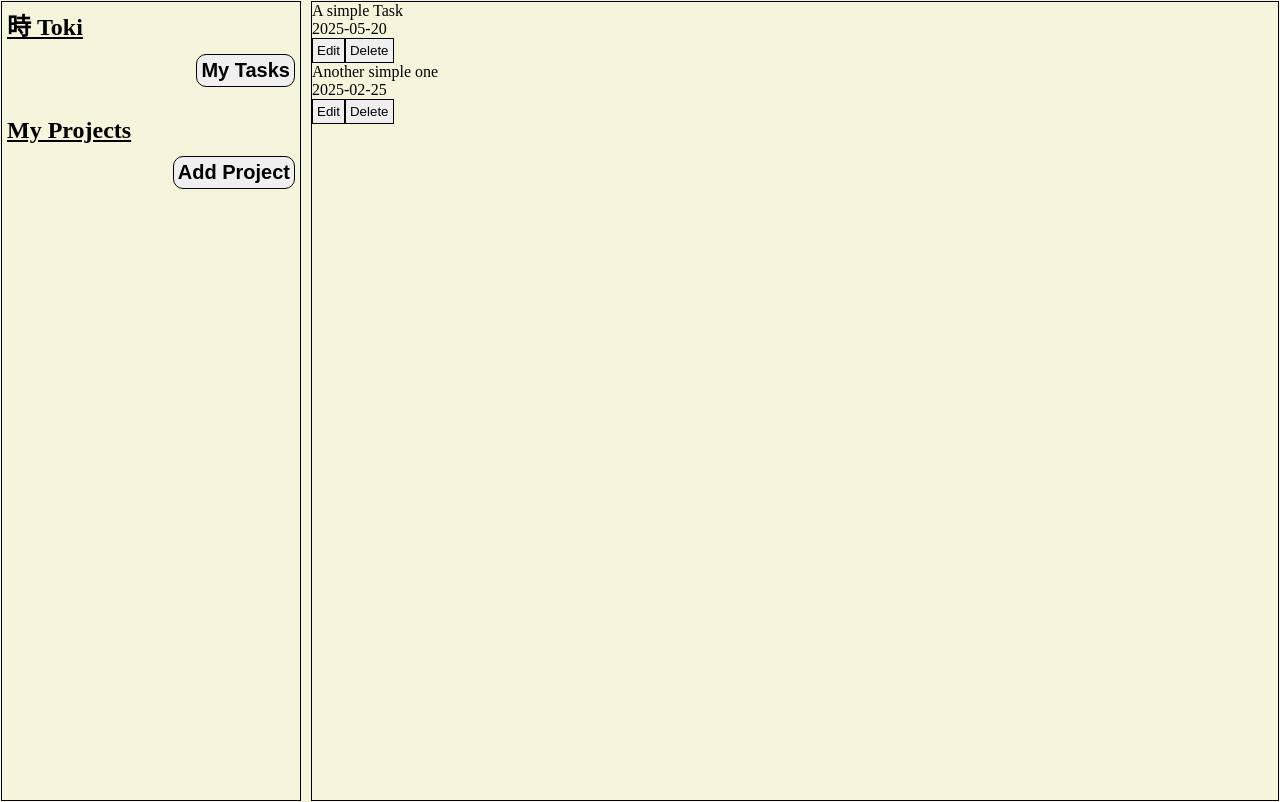
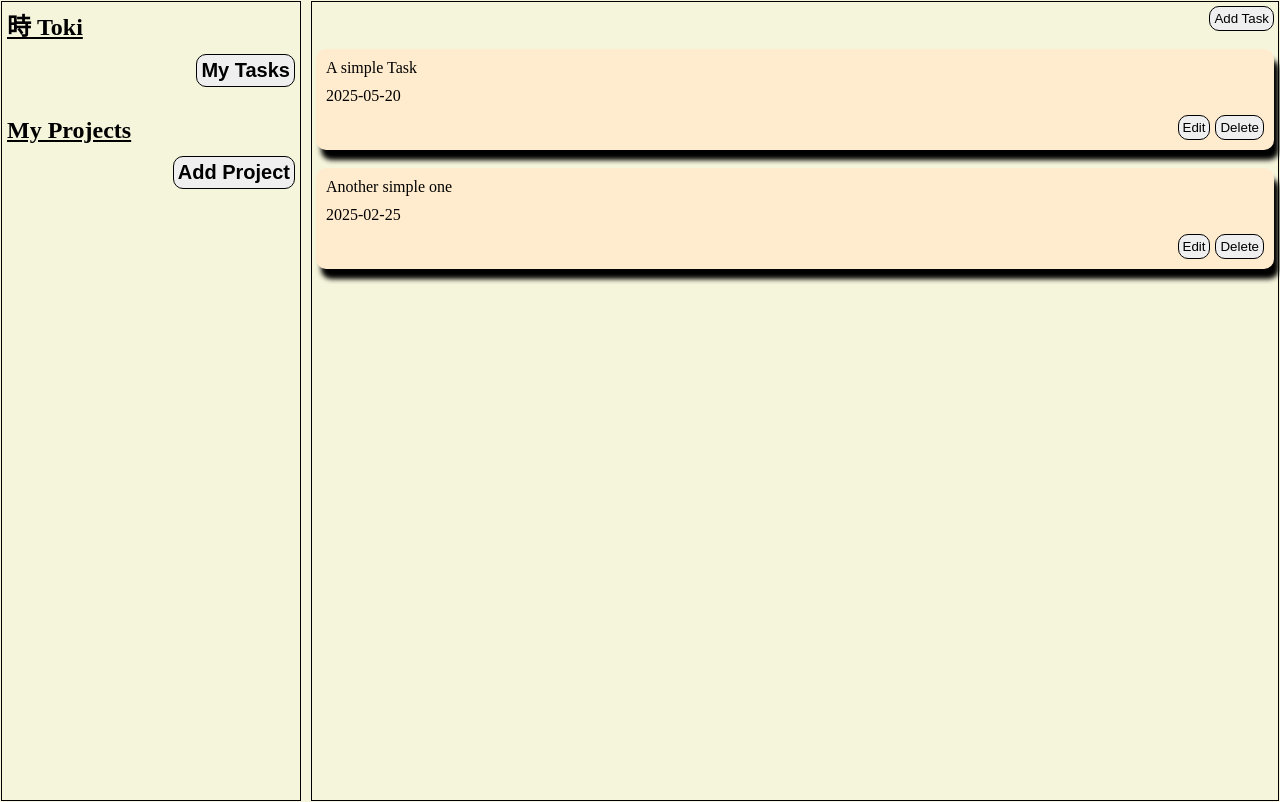
Before and after one commit to Its-Sythe/todo-odin, a website built with webpack: page src/template.html in a window 1280 px wide. Both pictures are taken after a click on the button "My Tasks". Built offline with nearby package versions, Linux system fonts and the light colour scheme.

Commit message:
Getting somewhere with the simple ui stuff

```diff
--- a/src/style.css
+++ b/src/style.css
@@ -17,6 +17,7 @@ button {
     cursor: pointer;
     padding: 4px;
     border: 1px solid;
+    border-radius: 10px;
 }
 
 h1 {
@@ -44,7 +45,6 @@ h1 {
 .sidebar > div > button {
     font-size: 1.25em;
     align-self: flex-end;
-    border-radius: 10px;
     font-weight: 700;
 }
 
@@ -53,7 +53,30 @@ h1 {
 /* All content related styles start here and */
 
 .content {
+    padding: 4px;
     border: 1px solid;
+    display: flex;
+    flex-direction: column;
+    gap: 18px;
 }
 
+#addTask {
+    align-self: flex-end;
+}
+
+#taskCard {
+    background-color: blanchedalmond;
+    display: flex;
+    flex-direction: column;
+    gap: 10px;
+    padding: 10px;
+    border-radius: 10px;
+    box-shadow: 5px 10px 5px 0px rgb(0, 0, 0);
+}
+
+#changeBtns {
+    display: flex;
+    gap: 5px;
+    align-self: flex-end;
+}
 /* End here */
--- a/src/ui/content.js
+++ b/src/ui/content.js
@@ -3,6 +3,14 @@ import { allTasks, allProjects } from "../logic/logic";
 const content = document.querySelector(".content");
 
 const contentManager = (function() {
+    function displayAddBtn() {
+        const addToDo = document.createElement("button");
+        addToDo.id = "addTask";
+        addToDo.textContent = "Add Task";
+
+        content.append(addToDo);
+    }
+
     function createTaskCard(task) {
         const taskCard = document.createElement("div");
         taskCard.id = "taskCard";
@@ -47,22 +55,31 @@ const contentManager = (function() {
         }
     }
 
-    function removeTask(title) {
-        const taskCard = document.getElementById("taskCard");
-        if (taskCard.childNodes[0].textContent == title) {
-            taskCard.remove();
-            for (let t = 0; t < allTasks.length; t++) {
-                if (allTasks[t].title == title) {
-                    return allTasks.splice(allTasks[t], 1);
-                }
+    function handleDelete() {
+        const deleteBtns = document.querySelectorAll("#deleteTask");
+        deleteBtns.forEach(btn => {
+            btn.addEventListener("click", (event) => {
+                let tgt = event.target.parentNode.parentNode;
+                let ultTgt = tgt.childNodes[0].textContent;
+                contentManager.removeTask(ultTgt, tgt);
+            })
+        })
+    }
+
+    function removeTask(title, target) {
+        target.remove();
+        for (let t = 0; t < allTasks.length; t++) {
+            if (allTasks[t].title == title) {
+                return allTasks.splice(allTasks.indexOf(allTasks[t]), 1);
             }
-            return;
         }
     }
 
     return {
+        displayAddBtn,
         displayAllTasks,
-        removeTask
+        removeTask,
+        handleDelete
     }
 })()
 
--- a/src/ui/ui.js
+++ b/src/ui/ui.js
@@ -3,10 +3,11 @@ import './sidebar';
 import { allTasks } from '../logic/logic';
 import { contentManager } from './content';
 
-contentManager.displayAllTasks(allTasks);
-
-const deleteBtn = document.getElementById("deleteTask");
-
-deleteBtn.addEventListener("click", () => {
-    console.log("Helo")
-})
+const allTasksBtn = document.getElementById("myTasks");
+allTasksBtn.addEventListener(
+    "click", () => {
+        contentManager.displayAddBtn();
+        contentManager.displayAllTasks(allTasks);
+        contentManager.handleDelete();
+    }
+)
```
